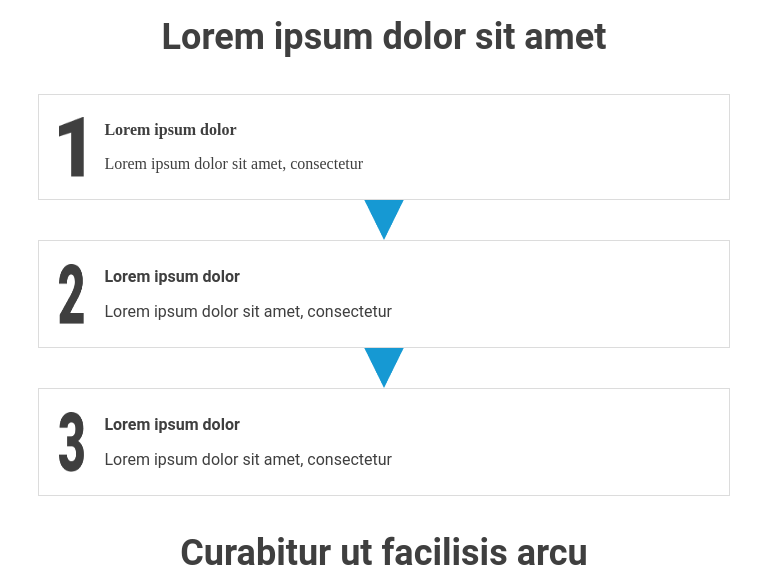
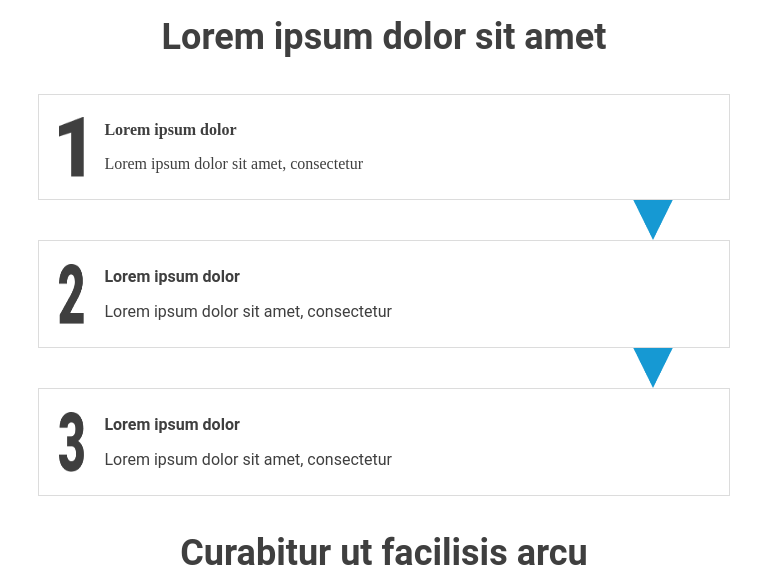
Before and after one commit to Veniyana/Web-Page-Design, a PHP site: page / in a window 768 px wide. Shown: the part 204-791 px from the top of the page. Run offline with PHP 8.4, Linux system fonts and the light colour scheme.

Commit message:
Updated styles

```diff
--- a/index.css
+++ b/index.css
@@ -142,7 +142,7 @@ footer>p {
     display: flex;
     column-gap: 15px;
     justify-content: center;
-    padding:10px 0;
+    padding: 10px 0;
 }
 
 .links>a {
@@ -216,8 +216,8 @@ footer>p {
         column-gap: 20px;
     }
 
-    footer>p{
-        margin:0 25%;
+    footer>p {
+        margin: 0 25%;
     }
 }
 
@@ -251,7 +251,9 @@ footer>p {
         display: none;
     }
 
-
+    .steps-container>img {
+        margin-left:70vw;
+    }
 }
 
 /*mobile phones*/
```
